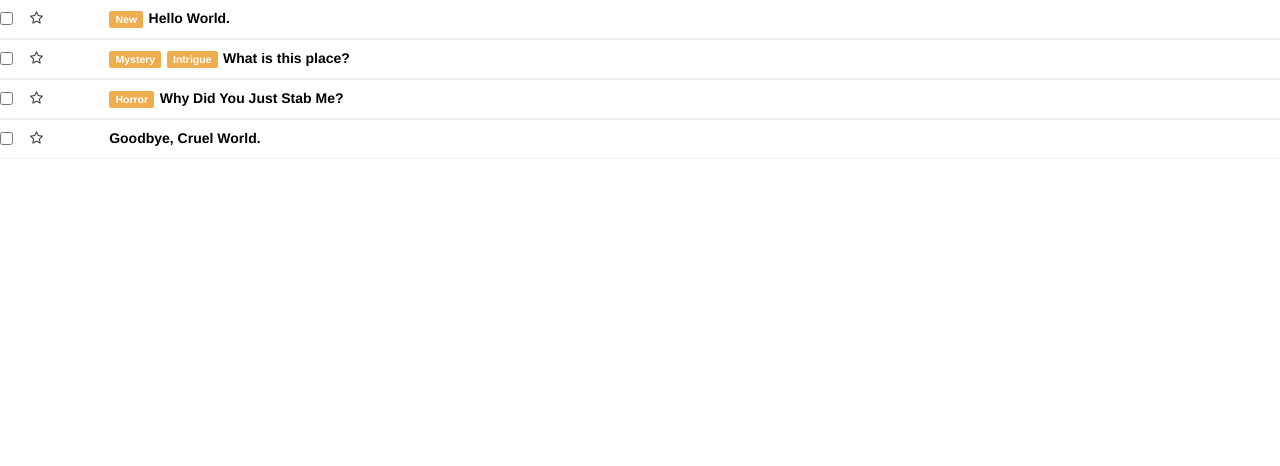
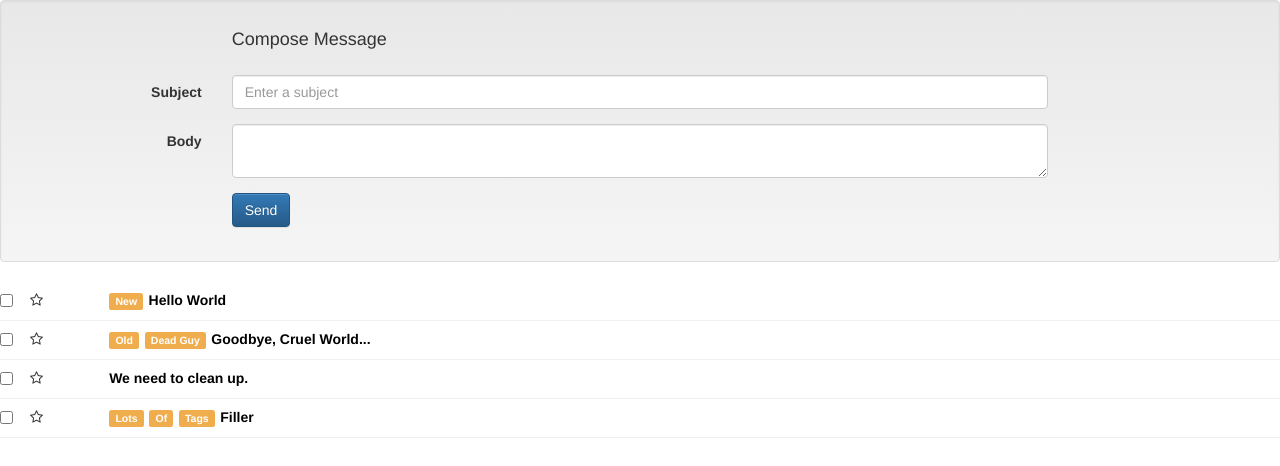
Before and after one commit to MATTALUI/galvanize-inbox, a React (Create React App) app in the folder ginbox/: page / in a window 1280 px wide. Shown: the top 466 px of the page. Built offline with nearby package versions, Linux system fonts and the light colour scheme.

Commit message:
add basic functionality to compose component

```diff
--- a/ginbox/src/components/App.js
+++ b/ginbox/src/components/App.js
@@ -1,19 +1,59 @@
 import React from 'react';
-import Message from './Message.js';
-// import MessageList from './MessageList.js';
+// import Message from './Message.js';
+import MessageList from './MessageList.js';
 // import Toolbar from './Toolbar.js';
-// import Compose  from './Compose.js';
+import Compose  from './Compose.js';
+const posts = [
+  {
+    id: 1,
+    subject: 'Hello World',
+    body: 'What a beautiful day it is!',
+    tags: ['New']
+  },
+  {
+    id: 2,
+    subject: 'Goodbye, Cruel World...',
+    body: 'Why did you have to go and kill me?',
+    tags: ['Old', 'Dead Guy']
+  },
+  {
+    id: 3,
+    subject: 'We need to clean up.',
+    body: 'This guy that we stabbed has been here for weeks, will someone come and get him?',
+    tags: []
+  },
+  {
+    id: 4,
+    subject: 'Filler',
+    body: 'Lorem ipsum dolor sit amet, consectetur adipisicing elit, sed do eiusmod tempor incididunt ut labore et dolore magna aliqua. Ut enim ad minim veniam, quis nostrud exercitation ullamco laboris nisi ut aliquip ex ea commodo consequat. Duis aute irure dolor in reprehenderit in voluptate velit esse cillum dolore eu fugiat nulla pariatur. Excepteur sint occaecat cupidatat non proident, sunt in culpa qui officia deserunt mollit anim id est laborum.Lorem Lorem Lorem Lorem ',
+    tags: ['Lots', 'Of', 'Tags']
+  }
+];
+// <MessageList posts={posts}/>
 
 
 class App extends React.Component{
+  constructor(props){
+    super(props);
+    this.state = {
+      posts: posts,
+      makingNew: false,
+      selected: []
+    }
+  }
+  addPost = (newPost)=>{
+    newPost.id = this.state.posts.length+1;
+    newPost.tags = [];
+    let copy = this.state.posts.slice();
+    copy.push(newPost);
+    this.setState({posts: copy})
+  }
 
   render(){
     return (
       <div>
-        <Message subject="Hello World." body="This place looks so great!" tags={['New']}/>
-        <Message subject="What is this place?" body="I'm feeling a little scared; all of the locals are... questionable." tags={['Mystery', 'Intrigue']}/>
-        <Message subject="Why Did You Just Stab Me?" body="Oh, woe is me! I've been stabbed" tags={['Horror']}/>
-        <Message subject="Goodbye, Cruel World." body="It was fun while it lasted..." tags={[]}/>
+        <Compose handler={this.addPost}/>
+        <MessageList posts={this.state.posts}/>
       </div>
     )
   }
--- a/ginbox/src/components/Compose.js
+++ b/ginbox/src/components/Compose.js
@@ -1,5 +1,23 @@
 import React from 'react';
 class Compose extends React.Component {
+  constructor(props){
+    super(props);
+    this.state = {
+      subject: '',
+      body: ''
+    };
+  }
+  changeSubject = (event) =>{
+    this.setState({subject: event.target.value});
+  }
+  changeBody = (event) =>{
+    this.setState({body: event.target.value});
+  }
+  submit = (event) =>{
+    event.preventDefault();
+    this.props.handler(this.state);
+    this.setState({subject: '', body: ''})
+  }
   render(){
     return (
       <form className="form-horizontal well">
@@ -9,20 +27,20 @@ class Compose extends React.Component {
     </div>
   </div>
   <div className="form-group">
-    <label for="subject" className="col-sm-2 control-label">Subject</label>
+    <label htmlFor="subject" className="col-sm-2 control-label">Subject</label>
     <div className="col-sm-8">
-      <input type="text" className="form-control" id="subject" placeholder="Enter a subject" name="subject"/>
+      <input type="text" value={this.state.subject} className="form-control" id="subject" placeholder="Enter a subject" name="subject" onChange={this.changeSubject}/>
     </div>
   </div>
   <div className="form-group">
-    <label for="body" className="col-sm-2 control-label">Body</label>
+    <label htmlFor="body" className="col-sm-2 control-label">Body</label>
     <div className="col-sm-8">
-      <textarea name="body" id="body" className="form-control"></textarea>
+      <textarea name="body" id="body" className="form-control" onChange={this.changeBody} value={this.state.body}></textarea>
     </div>
   </div>
   <div className="form-group">
     <div className="col-sm-8 col-sm-offset-2">
-      <input type="submit" value="Send" className="btn btn-primary"/>
+      <input type="submit" value="Send" className="btn btn-primary" onClick={this.submit}/>
     </div>
   </div>
 </form>
--- a/ginbox/src/components/Message.js
+++ b/ginbox/src/components/Message.js
@@ -6,7 +6,6 @@ class Message extends React.Component{
     super(props);
     this.state = {
       star: 'star fa fa-star-o',
-      tags: this.props.tags,
       readStatus: 'unread',
       selectedStatus: 'unselected',
       bodyStatus: 'hidden'
@@ -38,6 +37,7 @@ class Message extends React.Component{
 
   render(){
     return (
+      <div>
       <div className={`row message ${this.state.readStatus} ${this.state.selectedStatus}`}>
 
         <div className="col-xs-1">
@@ -52,16 +52,17 @@ class Message extends React.Component{
         </div>
 
         <div className="col-xs-11">
-          {this.state.tags.map((tag,index)=>{return <span key={index} className="label label-warning">{tag}</span>})}
+          {this.props.tags.map((tag,index)=>{return <span key={index} className="label label-warning">{tag}</span>})}
           <a onClick={this.toggleBody}>
             {this.props.subject}
           </a>
         </div>
-        <div className={`row ${this.state.bodyStatus}`}>
-          <div className="col-xs-11 col-xs-offset-1 message-body">
-            {this.props.body}
-          </div>
+      </div>
+      <div className={`row message-body ${this.state.bodyStatus}`}>
+        <div className="col-xs-11 col-xs-offset-1">
+          {this.props.body}
         </div>
+      </div>
       </div>
     )
   }
--- a/ginbox/src/components/MessageList.js
+++ b/ginbox/src/components/MessageList.js
@@ -1,11 +1,19 @@
 import React from 'react';
+import Message from './Message.js';
 
 
 class MessageList extends React.Component{
 
   render(){
+    const listOfPosts = this.props.posts.map((post)=>{
+      return (
+        <Message key={post.id} subject={post.subject} body={post.body} tags={post.tags}/>
+      )
+    })
     return (
-      <h1>MessageList</h1>
+      <div>
+        {listOfPosts}
+      </div>
     )
   }
 
```
